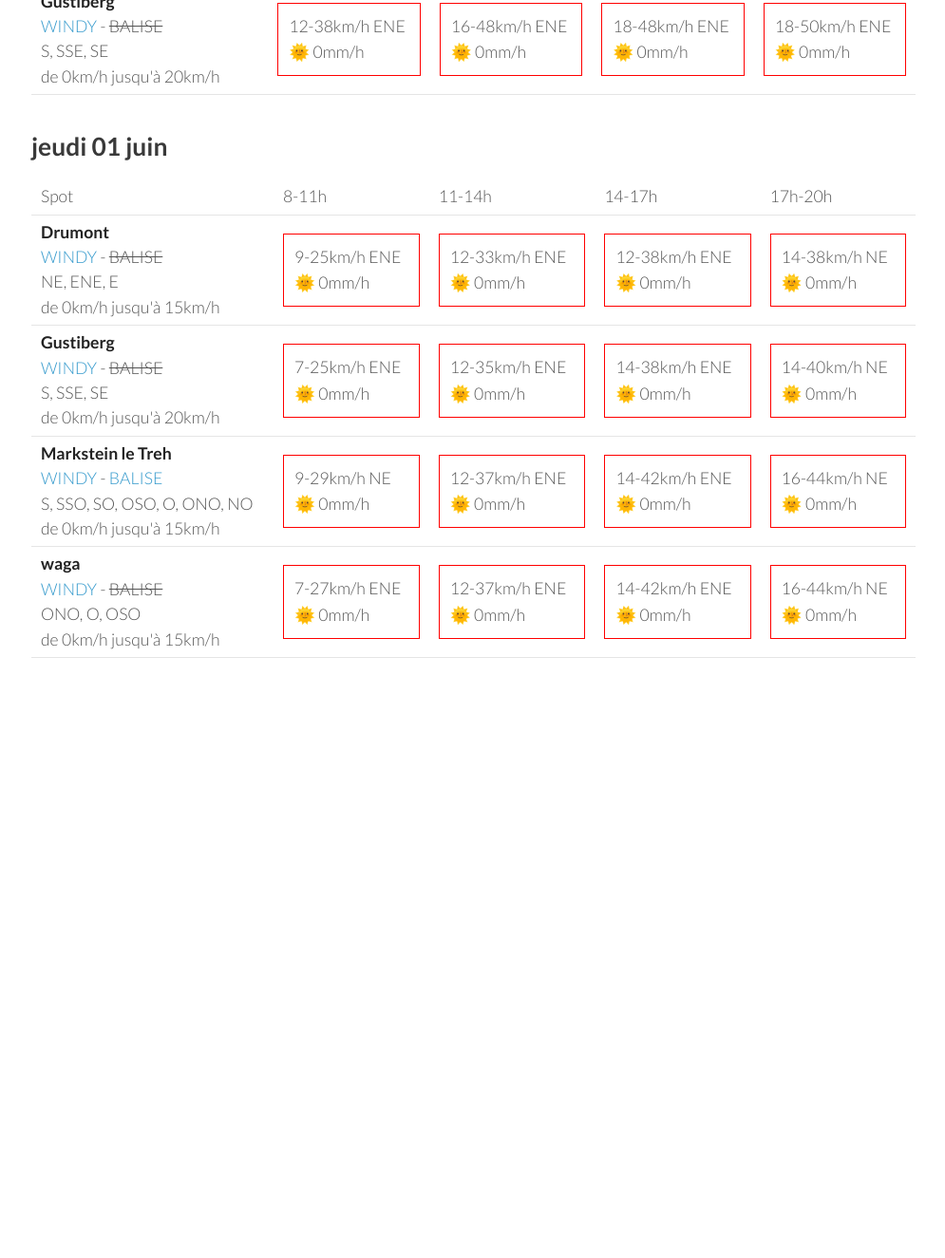
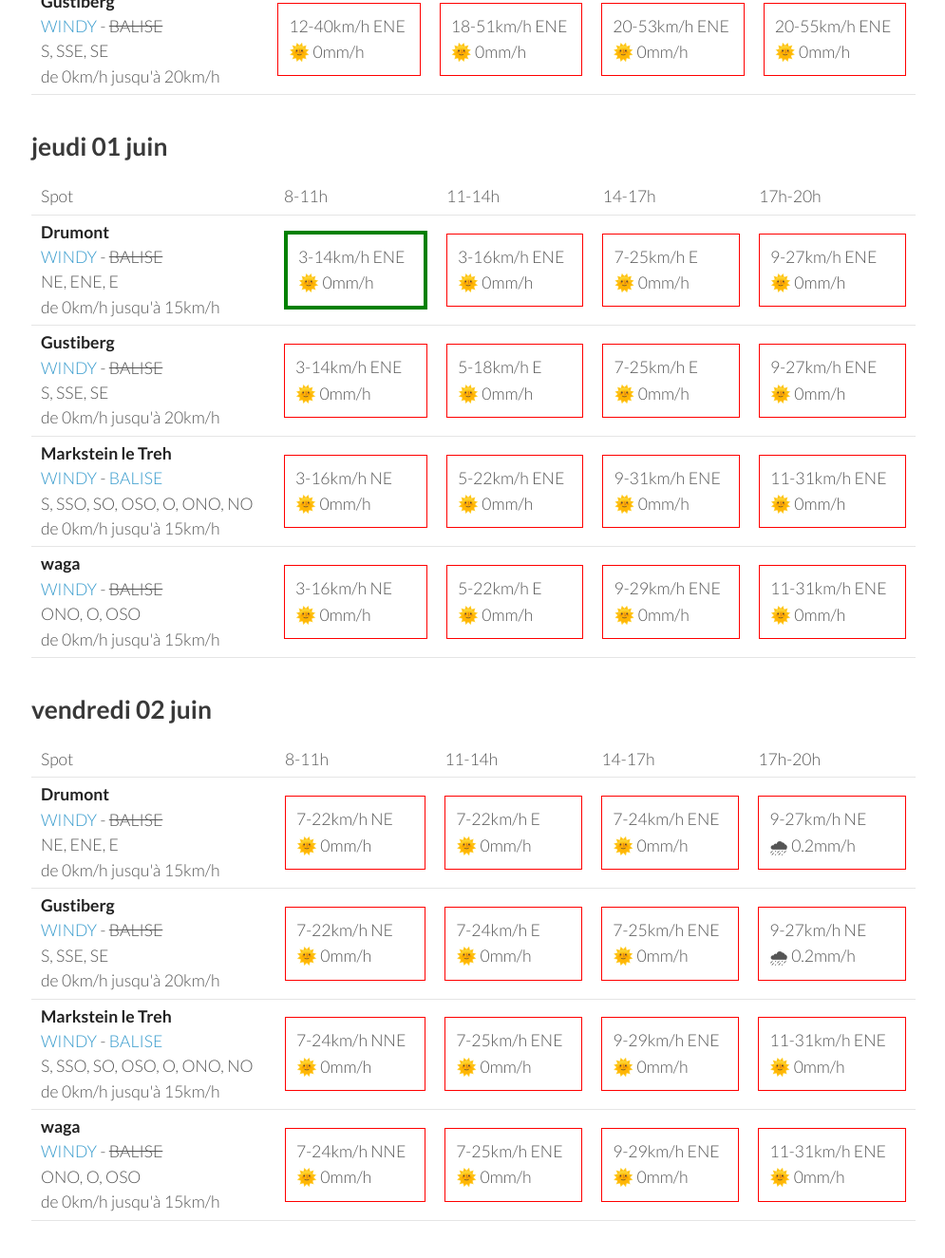
Before and after one commit to parapente-dans-le-nord/parapente-dans-le-nord.github.io, a Jekyll site: the page built from vosges.markdown, in a window 1280 px wide and 1400 px high, scrolled down 2511 px. Shown: the top 1325 px of the window at 95% size, without its empty margins (25-1020 px from the left). Built offline with Jekyll 4.4.1, drawn with Linux system fonts in a browser that asks for light colours; before the commit the page ends 3332 px from its top, so only the background shows below that; some of the changed text lies outside the part shown.

Commit message:
update index.markdown

```diff
--- a/vosges.markdown
+++ b/vosges.markdown
@@ -136,8 +136,8 @@ page mise à jour le dimanche 28 mai 06:16
 <tr>
         <td><strong>Drumont</strong><br><a href="https://windy.com/47.898/6.919?47.687,6.919,9,m:eYYagmG">WINDY</a> - <span class="no-balise"> BALISE </span><br> <span class="vent-favorable">NE, ENE, E</span><br><span class="force-vent">de 0km/h jusqu'à 15km/h</span> </td>
 
-            <td><div class="not-flyable"><p>9-31km/h NE</p><p>🌞 0mm/h</p></div></td>
-            <td><div class="not-flyable"><p>11-33km/h ENE</p><p>🌞 0mm/h</p></div></td>
+            <td><div class="not-flyable"><p>11-35km/h NE</p><p>🌞 0mm/h</p></div></td>
+            <td><div class="not-flyable"><p>12-35km/h ENE</p><p>🌞 0mm/h</p></div></td>
             <td><div class="not-flyable"><p>12-37km/h ENE</p><p>🌞 0mm/h</p></div></td>
             <td><div class="not-flyable"><p>14-37km/h NE</p><p>🌞 0mm/h</p></div></td>
 
@@ -146,29 +146,29 @@ page mise à jour le dimanche 28 mai 06:16
 <tr>
         <td><strong>Markstein le Treh</strong><br><a href="https://windy.com/47.926/7.012?47.505,7.012,8,m:eY1agmQ">WINDY</a> - <span class=""><a href="http://www.balisemeteo.com/balise.php?idBalise=136">BALISE</a> </span><br> <span class="vent-favorable">S, SSO, SO, OSO, O, ONO, NO</span><br><span class="force-vent">de 0km/h jusqu'à 15km/h</span> </td>
 
-            <td><div class="not-flyable"><p>9-33km/h NE</p><p>🌞 0mm/h</p></div></td>
+            <td><div class="not-flyable"><p>11-37km/h NE</p><p>🌞 0mm/h</p></div></td>
             <td><div class="not-flyable"><p>12-38km/h NE</p><p>🌞 0mm/h</p></div></td>
-            <td><div class="not-flyable"><p>12-40km/h NE</p><p>🌞 0mm/h</p></div></td>
-            <td><div class="not-flyable"><p>14-42km/h NE</p><p>🌞 0mm/h</p></div></td>
+            <td><div class="not-flyable"><p>14-40km/h NE</p><p>🌞 0mm/h</p></div></td>
+            <td><div class="not-flyable"><p>16-44km/h NE</p><p>🌞 0mm/h</p></div></td>
 
 
     </tr>
 <tr>
         <td><strong>waga</strong><br><a href="https://windy.com/47.903/6.996?47.900,6.983,15">WINDY</a> - <span class="no-balise"> BALISE </span><br> <span class="vent-favorable">ONO, O, OSO</span><br><span class="force-vent">de 0km/h jusqu'à 15km/h</span> </td>
 
-            <td><div class="not-flyable"><p>9-33km/h NE</p><p>🌞 0mm/h</p></div></td>
+            <td><div class="not-flyable"><p>11-37km/h NNE</p><p>🌞 0mm/h</p></div></td>
             <td><div class="not-flyable"><p>12-38km/h NE</p><p>🌞 0mm/h</p></div></td>
-            <td><div class="not-flyable"><p>12-40km/h NE</p><p>🌞 0mm/h</p></div></td>
-            <td><div class="not-flyable"><p>14-42km/h NE</p><p>🌞 0mm/h</p></div></td>
+            <td><div class="not-flyable"><p>14-40km/h NE</p><p>🌞 0mm/h</p></div></td>
+            <td><div class="not-flyable"><p>14-44km/h NE</p><p>🌞 0mm/h</p></div></td>
 
 
     </tr>
 <tr>
         <td><strong>Gustiberg</strong><br><a href="https://windy.com/47.894/6.934?47.891,6.934,15,m:eYYagmI">WINDY</a> - <span class="no-balise"> BALISE </span><br> <span class="vent-favorable">S, SSE, SE</span><br><span class="force-vent">de 0km/h jusqu'à 20km/h</span> </td>
 
-            <td><div class="not-flyable"><p>9-31km/h NE</p><p>🌞 0mm/h</p></div></td>
+            <td><div class="not-flyable"><p>11-35km/h NE</p><p>🌞 0mm/h</p></div></td>
             <td><div class="not-flyable"><p>12-35km/h ENE</p><p>🌞 0mm/h</p></div></td>
-            <td><div class="not-flyable"><p>12-37km/h ENE</p><p>🌞 0mm/h</p></div></td>
+            <td><div class="not-flyable"><p>12-37km/h NE</p><p>🌞 0mm/h</p></div></td>
             <td><div class="not-flyable"><p>14-38km/h NE</p><p>🌞 0mm/h</p></div></td>
 
 
@@ -192,40 +192,40 @@ page mise à jour le dimanche 28 mai 06:16
 <tr>
         <td><strong>Drumont</strong><br><a href="https://windy.com/47.898/6.919?47.687,6.919,9,m:eYYagmG">WINDY</a> - <span class="no-balise"> BALISE </span><br> <span class="vent-favorable">NE, ENE, E</span><br><span class="force-vent">de 0km/h jusqu'à 15km/h</span> </td>
 
-            <td><div class="not-flyable"><p>12-37km/h ENE</p><p>🌞 0mm/h</p></div></td>
-            <td><div class="not-flyable"><p>18-46km/h ENE</p><p>🌞 0mm/h</p></div></td>
-            <td><div class="not-flyable"><p>18-46km/h ENE</p><p>🌞 0mm/h</p></div></td>
-            <td><div class="not-flyable"><p>18-48km/h ENE</p><p>🌞 0mm/h</p></div></td>
+            <td><div class="not-flyable"><p>12-40km/h ENE</p><p>🌞 0mm/h</p></div></td>
+            <td><div class="not-flyable"><p>18-51km/h ENE</p><p>🌞 0mm/h</p></div></td>
+            <td><div class="not-flyable"><p>20-53km/h ENE</p><p>🌞 0mm/h</p></div></td>
+            <td><div class="not-flyable"><p>20-53km/h ENE</p><p>🌞 0mm/h</p></div></td>
 
 
     </tr>
 <tr>
         <td><strong>Markstein le Treh</strong><br><a href="https://windy.com/47.926/7.012?47.505,7.012,8,m:eY1agmQ">WINDY</a> - <span class=""><a href="http://www.balisemeteo.com/balise.php?idBalise=136">BALISE</a> </span><br> <span class="vent-favorable">S, SSO, SO, OSO, O, ONO, NO</span><br><span class="force-vent">de 0km/h jusqu'à 15km/h</span> </td>
 
-            <td><div class="not-flyable"><p>12-42km/h NE</p><p>🌞 0mm/h</p></div></td>
-            <td><div class="not-flyable"><p>16-50km/h ENE</p><p>🌞 0mm/h</p></div></td>
-            <td><div class="not-flyable"><p>18-51km/h NE</p><p>🌞 0mm/h</p></div></td>
-            <td><div class="not-flyable"><p>18-53km/h ENE</p><p>🌞 0mm/h</p></div></td>
+            <td><div class="not-flyable"><p>12-46km/h NE</p><p>🌞 0mm/h</p></div></td>
+            <td><div class="not-flyable"><p>18-55km/h ENE</p><p>🌞 0mm/h</p></div></td>
+            <td><div class="not-flyable"><p>20-57km/h NE</p><p>🌞 0mm/h</p></div></td>
+            <td><div class="not-flyable"><p>20-59km/h ENE</p><p>🌞 0mm/h</p></div></td>
 
 
     </tr>
 <tr>
         <td><strong>waga</strong><br><a href="https://windy.com/47.903/6.996?47.900,6.983,15">WINDY</a> - <span class="no-balise"> BALISE </span><br> <span class="vent-favorable">ONO, O, OSO</span><br><span class="force-vent">de 0km/h jusqu'à 15km/h</span> </td>
 
-            <td><div class="not-flyable"><p>12-42km/h NE</p><p>🌞 0mm/h</p></div></td>
-            <td><div class="not-flyable"><p>16-51km/h ENE</p><p>🌞 0mm/h</p></div></td>
-            <td><div class="not-flyable"><p>18-51km/h ENE</p><p>🌞 0mm/h</p></div></td>
-            <td><div class="not-flyable"><p>18-53km/h ENE</p><p>🌞 0mm/h</p></div></td>
+            <td><div class="not-flyable"><p>12-46km/h NE</p><p>🌞 0mm/h</p></div></td>
+            <td><div class="not-flyable"><p>18-55km/h ENE</p><p>🌞 0mm/h</p></div></td>
+            <td><div class="not-flyable"><p>20-57km/h NE</p><p>🌞 0mm/h</p></div></td>
+            <td><div class="not-flyable"><p>20-59km/h ENE</p><p>🌞 0mm/h</p></div></td>
 
 
     </tr>
 <tr>
         <td><strong>Gustiberg</strong><br><a href="https://windy.com/47.894/6.934?47.891,6.934,15,m:eYYagmI">WINDY</a> - <span class="no-balise"> BALISE </span><br> <span class="vent-favorable">S, SSE, SE</span><br><span class="force-vent">de 0km/h jusqu'à 20km/h</span> </td>
 
-            <td><div class="not-flyable"><p>12-38km/h ENE</p><p>🌞 0mm/h</p></div></td>
-            <td><div class="not-flyable"><p>16-48km/h ENE</p><p>🌞 0mm/h</p></div></td>
-            <td><div class="not-flyable"><p>18-48km/h ENE</p><p>🌞 0mm/h</p></div></td>
-            <td><div class="not-flyable"><p>18-50km/h ENE</p><p>🌞 0mm/h</p></div></td>
+            <td><div class="not-flyable"><p>12-40km/h ENE</p><p>🌞 0mm/h</p></div></td>
+            <td><div class="not-flyable"><p>18-51km/h ENE</p><p>🌞 0mm/h</p></div></td>
+            <td><div class="not-flyable"><p>20-53km/h ENE</p><p>🌞 0mm/h</p></div></td>
+            <td><div class="not-flyable"><p>20-55km/h ENE</p><p>🌞 0mm/h</p></div></td>
 
 
     </tr>
@@ -248,40 +248,40 @@ page mise à jour le dimanche 28 mai 06:16
 <tr>
         <td><strong>Drumont</strong><br><a href="https://windy.com/47.898/6.919?47.687,6.919,9,m:eYYagmG">WINDY</a> - <span class="no-balise"> BALISE </span><br> <span class="vent-favorable">NE, ENE, E</span><br><span class="force-vent">de 0km/h jusqu'à 15km/h</span> </td>
 
-            <td><div class="not-flyable"><p>9-25km/h ENE</p><p>🌞 0mm/h</p></div></td>
-            <td><div class="not-flyable"><p>12-33km/h ENE</p><p>🌞 0mm/h</p></div></td>
-            <td><div class="not-flyable"><p>12-38km/h ENE</p><p>🌞 0mm/h</p></div></td>
-            <td><div class="not-flyable"><p>14-38km/h NE</p><p>🌞 0mm/h</p></div></td>
+            <td><div class="flyable"><p>3-14km/h ENE</p><p>🌞 0mm/h</p></div></td>
+            <td><div class="not-flyable"><p>3-16km/h ENE</p><p>🌞 0mm/h</p></div></td>
+            <td><div class="not-flyable"><p>7-25km/h E</p><p>🌞 0mm/h</p></div></td>
+            <td><div class="not-flyable"><p>9-27km/h ENE</p><p>🌞 0mm/h</p></div></td>
 
 
     </tr>
 <tr>
         <td><strong>Gustiberg</strong><br><a href="https://windy.com/47.894/6.934?47.891,6.934,15,m:eYYagmI">WINDY</a> - <span class="no-balise"> BALISE </span><br> <span class="vent-favorable">S, SSE, SE</span><br><span class="force-vent">de 0km/h jusqu'à 20km/h</span> </td>
 
-            <td><div class="not-flyable"><p>7-25km/h ENE</p><p>🌞 0mm/h</p></div></td>
-            <td><div class="not-flyable"><p>12-35km/h ENE</p><p>🌞 0mm/h</p></div></td>
-            <td><div class="not-flyable"><p>14-38km/h ENE</p><p>🌞 0mm/h</p></div></td>
-            <td><div class="not-flyable"><p>14-40km/h NE</p><p>🌞 0mm/h</p></div></td>
+            <td><div class="not-flyable"><p>3-14km/h ENE</p><p>🌞 0mm/h</p></div></td>
+            <td><div class="not-flyable"><p>5-18km/h E</p><p>🌞 0mm/h</p></div></td>
+            <td><div class="not-flyable"><p>7-25km/h E</p><p>🌞 0mm/h</p></div></td>
+            <td><div class="not-flyable"><p>9-27km/h ENE</p><p>🌞 0mm/h</p></div></td>
 
 
     </tr>
 <tr>
         <td><strong>Markstein le Treh</strong><br><a href="https://windy.com/47.926/7.012?47.505,7.012,8,m:eY1agmQ">WINDY</a> - <span class=""><a href="http://www.balisemeteo.com/balise.php?idBalise=136">BALISE</a> </span><br> <span class="vent-favorable">S, SSO, SO, OSO, O, ONO, NO</span><br><span class="force-vent">de 0km/h jusqu'à 15km/h</span> </td>
 
-            <td><div class="not-flyable"><p>9-29km/h NE</p><p>🌞 0mm/h</p></div></td>
-            <td><div class="not-flyable"><p>12-37km/h ENE</p><p>🌞 0mm/h</p></div></td>
-            <td><div class="not-flyable"><p>14-42km/h ENE</p><p>🌞 0mm/h</p></div></td>
-            <td><div class="not-flyable"><p>16-44km/h NE</p><p>🌞 0mm/h</p></div></td>
+            <td><div class="not-flyable"><p>3-16km/h NE</p><p>🌞 0mm/h</p></div></td>
+            <td><div class="not-flyable"><p>5-22km/h ENE</p><p>🌞 0mm/h</p></div></td>
+            <td><div class="not-flyable"><p>9-31km/h ENE</p><p>🌞 0mm/h</p></div></td>
+            <td><div class="not-flyable"><p>11-31km/h ENE</p><p>🌞 0mm/h</p></div></td>
 
 
     </tr>
 <tr>
         <td><strong>waga</strong><br><a href="https://windy.com/47.903/6.996?47.900,6.983,15">WINDY</a> - <span class="no-balise"> BALISE </span><br> <span class="vent-favorable">ONO, O, OSO</span><br><span class="force-vent">de 0km/h jusqu'à 15km/h</span> </td>
 
-            <td><div class="not-flyable"><p>7-27km/h ENE</p><p>🌞 0mm/h</p></div></td>
-            <td><div class="not-flyable"><p>12-37km/h ENE</p><p>🌞 0mm/h</p></div></td>
-            <td><div class="not-flyable"><p>14-42km/h ENE</p><p>🌞 0mm/h</p></div></td>
-            <td><div class="not-flyable"><p>16-44km/h NE</p><p>🌞 0mm/h</p></div></td>
+            <td><div class="not-flyable"><p>3-16km/h NE</p><p>🌞 0mm/h</p></div></td>
+            <td><div class="not-flyable"><p>5-22km/h E</p><p>🌞 0mm/h</p></div></td>
+            <td><div class="not-flyable"><p>9-29km/h ENE</p><p>🌞 0mm/h</p></div></td>
+            <td><div class="not-flyable"><p>11-31km/h ENE</p><p>🌞 0mm/h</p></div></td>
 
 
     </tr>
@@ -289,3 +289,59 @@ page mise à jour le dimanche 28 mai 06:16
 </tbody>
 </table>
 {:/}
+## vendredi 02 juin
+
+{::nomarkdown}
+<table>
+  <tbody>
+    <tr>
+      <td>Spot</td>
+      <td>8-11h</td>
+      <td>11-14h</td>
+      <td>14-17h</td>
+      <td>17h-20h</td>
+    </tr>
+<tr>
+        <td><strong>Drumont</strong><br><a href="https://windy.com/47.898/6.919?47.687,6.919,9,m:eYYagmG">WINDY</a> - <span class="no-balise"> BALISE </span><br> <span class="vent-favorable">NE, ENE, E</span><br><span class="force-vent">de 0km/h jusqu'à 15km/h</span> </td>
+
+            <td><div class="not-flyable"><p>7-22km/h NE</p><p>🌞 0mm/h</p></div></td>
+            <td><div class="not-flyable"><p>7-22km/h E</p><p>🌞 0mm/h</p></div></td>
+            <td><div class="not-flyable"><p>7-24km/h ENE</p><p>🌞 0mm/h</p></div></td>
+            <td><div class="not-flyable"><p>9-27km/h NE</p><p>🌧 0.2mm/h</p></div></td>
+
+
+    </tr>
+<tr>
+        <td><strong>Gustiberg</strong><br><a href="https://windy.com/47.894/6.934?47.891,6.934,15,m:eYYagmI">WINDY</a> - <span class="no-balise"> BALISE </span><br> <span class="vent-favorable">S, SSE, SE</span><br><span class="force-vent">de 0km/h jusqu'à 20km/h</span> </td>
+
+            <td><div class="not-flyable"><p>7-22km/h NE</p><p>🌞 0mm/h</p></div></td>
+            <td><div class="not-flyable"><p>7-24km/h E</p><p>🌞 0mm/h</p></div></td>
+            <td><div class="not-flyable"><p>7-25km/h ENE</p><p>🌞 0mm/h</p></div></td>
+            <td><div class="not-flyable"><p>9-27km/h NE</p><p>🌧 0.2mm/h</p></div></td>
+
+
+    </tr>
+<tr>
+        <td><strong>Markstein le Treh</strong><br><a href="https://windy.com/47.926/7.012?47.505,7.012,8,m:eY1agmQ">WINDY</a> - <span class=""><a href="http://www.balisemeteo.com/balise.php?idBalise=136">BALISE</a> </span><br> <span class="vent-favorable">S, SSO, SO, OSO, O, ONO, NO</span><br><span class="force-vent">de 0km/h jusqu'à 15km/h</span> </td>
+
+            <td><div class="not-flyable"><p>7-24km/h NNE</p><p>🌞 0mm/h</p></div></td>
+            <td><div class="not-flyable"><p>7-25km/h ENE</p><p>🌞 0mm/h</p></div></td>
+            <td><div class="not-flyable"><p>9-29km/h ENE</p><p>🌞 0mm/h</p></div></td>
+            <td><div class="not-flyable"><p>11-31km/h ENE</p><p>🌞 0mm/h</p></div></td>
+
+
+    </tr>
+<tr>
+        <td><strong>waga</strong><br><a href="https://windy.com/47.903/6.996?47.900,6.983,15">WINDY</a> - <span class="no-balise"> BALISE </span><br> <span class="vent-favorable">ONO, O, OSO</span><br><span class="force-vent">de 0km/h jusqu'à 15km/h</span> </td>
+
+            <td><div class="not-flyable"><p>7-24km/h NNE</p><p>🌞 0mm/h</p></div></td>
+            <td><div class="not-flyable"><p>7-25km/h ENE</p><p>🌞 0mm/h</p></div></td>
+            <td><div class="not-flyable"><p>9-29km/h ENE</p><p>🌞 0mm/h</p></div></td>
+            <td><div class="not-flyable"><p>11-31km/h ENE</p><p>🌞 0mm/h</p></div></td>
+
+
+    </tr>
+
+</tbody>
+</table>
+{:/}
```
Also changed, not shown: other parts of vosges.markdown (+1 -1 lines).
